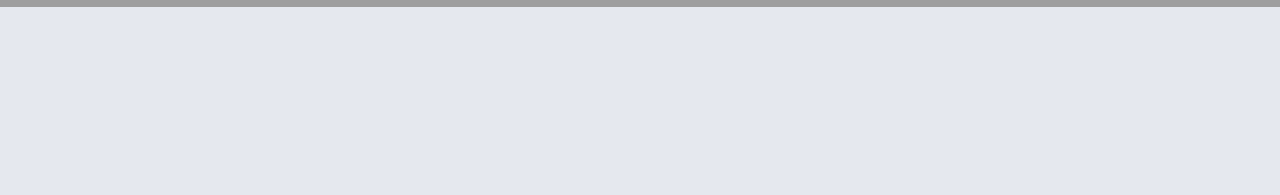
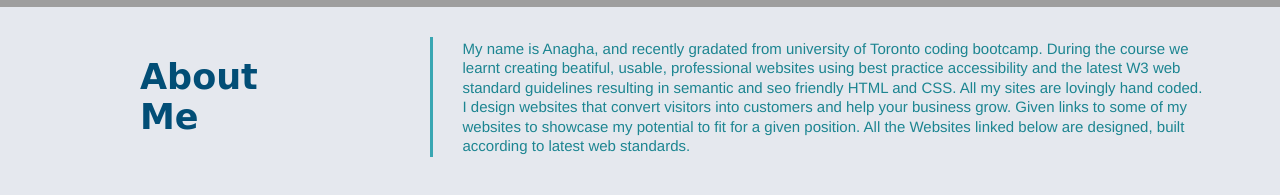
Before and after one commit to Anagha778/portfolio, a plain HTML site: page index.html in a window 1280 px wide. Shown: the part 475-670 px from the top of the page. Drawn offline with Linux system fonts and the light colour scheme; grey boxes are pictures that could not be loaded.

Commit message:
Added about section

```diff
--- a/assets/css/style.css
+++ b/assets/css/style.css
@@ -86,3 +86,60 @@
     margin-top: 300px;
     background-color:rgb(229, 232, 238);
   }
+
+
+/*Work section style*/
+.about{
+    display: flex;
+    flex-wrap: wrap;
+    justify-content: space-between;
+    margin: 20px 50px;
+    width: 90%;
+    align-items: center;
+  }
+
+  .flex-row {
+    display: flex;
+    justify-content: flex-start;
+  }
+
+  .section-title {
+    font-size: 35px;
+    font-family:cursive;
+    color: #024e76;
+    margin: 0 0 0 80px;
+    width: 50%;
+  }
+
+  .step-info{
+    flex :2 20%;
+    display: flex;
+    flex-wrap: wrap;
+    align-items: center;
+  }
+
+  .vl-border1 {
+    border-right: 3px solid #39a6b2;
+    height: 120px;
+    flex: 2 5%;
+  }
+
+  .step-text {
+    flex: 25;
+  }
+
+  .step-text p {
+    color: var(--primary-color);
+    font-size: 15px;
+    text-align: left;
+    line-height: 1.3;
+    margin-left: 30px;
+    width: 100%;
+  }
+
+  .vl-border2{
+    border-right: 3px solid #39a6b2;
+    height: 350px;
+    flex: 2 5%;
+
+  }
--- a/index.html
+++ b/index.html
@@ -36,3 +36,20 @@
                 <h2>Innovative Front End Deveoper</h2>
             </div>
         </section>
+
+         <!-- About section -->
+         <section id="about-me" class="about">
+            <div class="flex-row">
+              <h2 class="section-title">About Me</h2>
+            </div>
+            <div class="step-info">
+                <div class="vl-border1">
+            </div>
+                <div class="step-text">
+                    <p>
+                        My name is Anagha, and recently gradated from university of Toronto coding bootcamp. During the course we learnt creating beatiful, usable, professional websites using best practice accessibility and the latest W3 web standard guidelines resulting in semantic and seo friendly HTML and CSS. All my sites are lovingly hand coded.</br>
+                        I design websites that convert visitors into customers and help your business grow. Given links to some of my websites to showcase my potential to fit for a given position.
+                        All the Websites linked below are designed, built according to latest web standards.
+                    </p>
+                </div>
+         </section>
```
